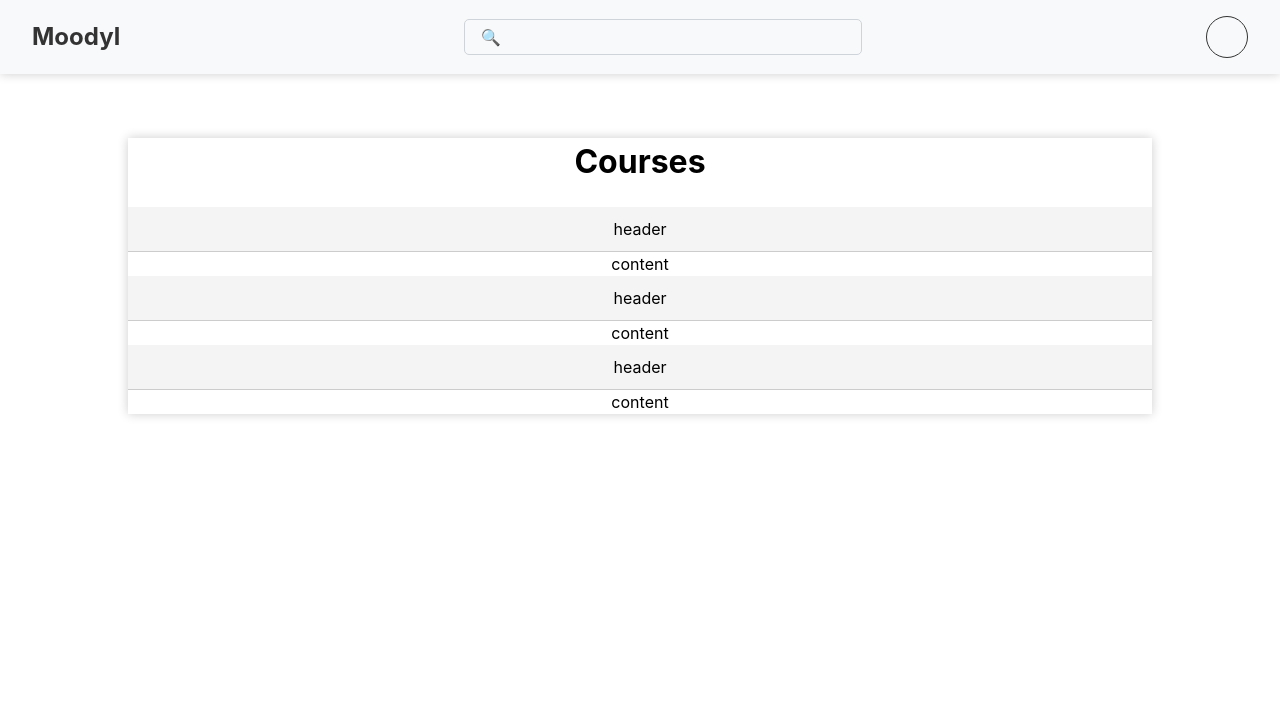
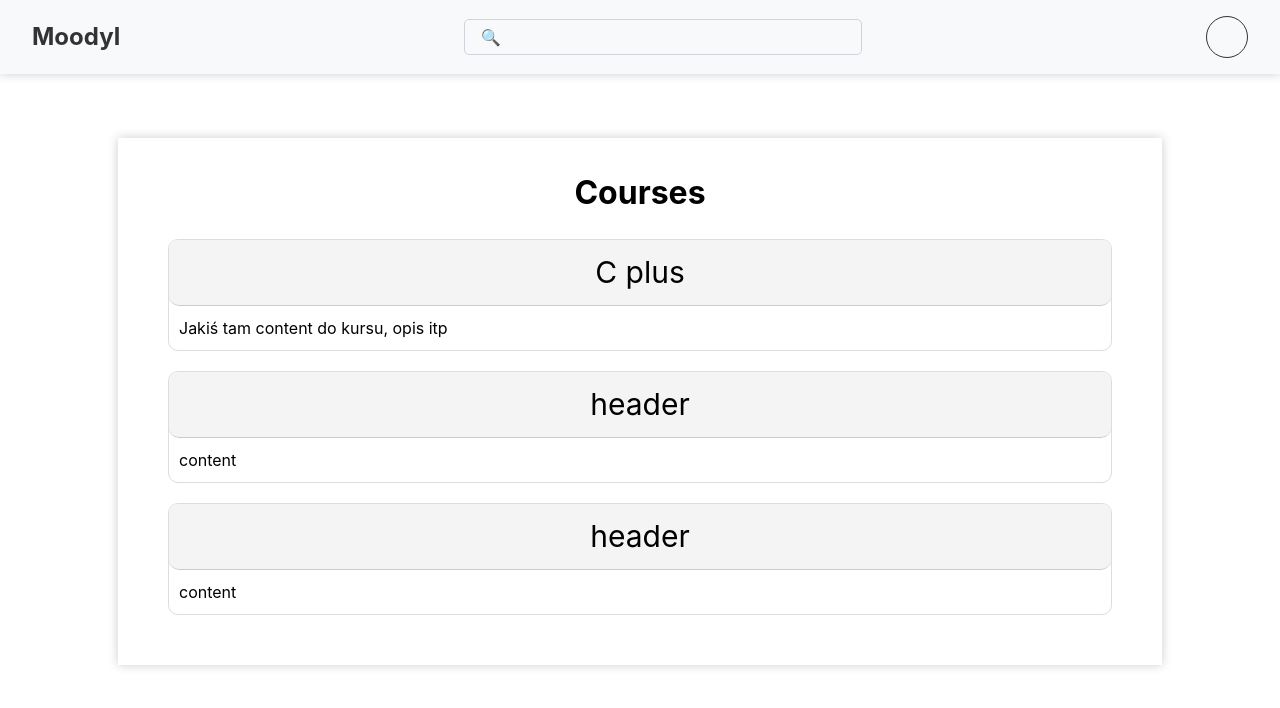
Before and after one commit to dyzioq/moodle-clone-frontend, a React (Vite) app: page /teacher in a window 1280 px wide. Shown: the top 708 px of the page. Built offline with nearby package versions, Linux system fonts and the light colour scheme.

Commit message:
Adding repo page for student and teacher, connecting to router

```diff
--- a/src/App.tsx
+++ b/src/App.tsx
@@ -3,6 +3,8 @@ import { BrowserRouter, Routes, Route} from 'react-router-dom'
 import StudentPage from './pages/studentPage/StudentPage.tsx'
 import TeacherPage from './pages/teacherPage/TeacherPage.tsx'
 import LoginPage from './pages/loginPage/LoginPage.tsx'
+import TeacherRepoPage from './pages/teacherRepoPage/TeacherRepoPage.tsx'
+import StudentRepoPage from './pages/studentRepoPage/StudentRepoPage.tsx'
 
 function App() {
   return (
@@ -11,6 +13,9 @@ function App() {
         <Route path="/" element={<LoginPage/>} />
         <Route path="/student" element={<StudentPage />} />
         <Route path="/teacher" element={<TeacherPage />} />
+        <Route path="/teacher" element={<TeacherPage />} />
+        <Route path="/teacher/repo" element={<TeacherRepoPage />} />
+        <Route path="/student/repo" element={<StudentRepoPage />} />
       </Routes>
     </BrowserRouter>
   )
--- a/src/components/header/Header.tsx
+++ b/src/components/header/Header.tsx
@@ -1,14 +1,16 @@
 import './Header.scss';
+import { useNavigate } from 'react-router-dom';
 
 export default function Header() {
+  const navigate = useNavigate();
   return (
-    <div className='header'>
+    <div className='header' onClick={() => navigate("/")}>
         <div className='header__logo'>Moodyl</div>
-        <div className='header__search'>
+        <div className='header__search' onClick={(e) => e.stopPropagation()}>
             &#128269;
             <input></input>
         </div>
-        <div className='header__profile'></div>
+        <div className='header__profile' onClick={(e) => e.stopPropagation()}></div>
     </div>
   )
 }
--- a/src/pages/studentPage/StudentPage.scss
+++ b/src/pages/studentPage/StudentPage.scss
@@ -1,17 +1,17 @@
-.courses {
-    box-shadow: 0 0 10px rgba(0, 0, 0, 0.2);
-    width: 80%;
-    margin: auto;
-    margin-top: 5%;
+// .courses {
+//     box-shadow: 0 0 10px rgba(0, 0, 0, 0.2);
+//     width: 80%;
+//     margin: auto;
+//     margin-top: 5%;
 
-    .courses__list {
-        list-style: none;
-        padding: 0;
+//     .courses__list {
+//         list-style: none;
+//         padding: 0;
 
-        .courses__list__li__header {
-            padding: 10px;
-            background-color: #f4f4f4;
-            border-bottom: 1px solid #ccc;
-        }
-    }
-}
+//         .courses__list__li__header {
+//             padding: 10px;
+//             background-color: #f4f4f4;
+//             border-bottom: 1px solid #ccc;
+//         }
+//     }
+// }
--- a/src/pages/studentPage/StudentPage.tsx
+++ b/src/pages/studentPage/StudentPage.tsx
@@ -1,22 +1,24 @@
 import './StudentPage.scss';
+import { useNavigate } from 'react-router-dom';
 import Header from '../../components/header/Header';
 
 export default function StudentPage() {
+  const navigate = useNavigate();
   return (
     <>
       <Header />
       <div className="courses">
         <h1 className="courses__header">Courses</h1>
         <ul className="courses__list">
-          <li>
+          <li className='courses__list__li' onClick={() => navigate("/student/repo")}>
             <div className='courses__list__li__header'>header</div>
             <div className='courses__list__li__content'>content</div>
           </li>
-          <li>
+          <li className='courses__list__li' onClick={() => navigate("/student/repo")}>
             <div className='courses__list__li__header'>header</div>
             <div className='courses__list__li__content'>content</div>
           </li>
-          <li>
+          <li className='courses__list__li' onClick={() => navigate("/student/repo")}>
             <div className='courses__list__li__header'>header</div>
             <div className='courses__list__li__content'>content</div>
           </li>
--- /dev/null
+++ b/src/pages/studentRepoPage/StudentRepoPage.tsx
@@ -0,0 +1,23 @@
+import './StudentRepoPage.scss';
+import { useNavigate } from 'react-router-dom';
+import Header from '../../components/header/Header';
+
+export default function StudentRepoPage() {
+  const navigate = useNavigate();
+
+  function handleChangeFile(event: any) {
+    console.log(event.target.files);
+  }
+  return (
+    <>
+      <Header />
+      <div className="repo">
+        <h1 className="repo__header">Course name jfoisajfqajiowa</h1>
+        <div className='repo__file'>
+          <input type="file" onChange={(event) => handleChangeFile(event)} multiple/>
+          <button>Upload</button>
+        </div>
+      </div>
+    </>
+  )
+}
--- a/src/pages/teacherPage/TeacherPage.scss
+++ b/src/pages/teacherPage/TeacherPage.scss
@@ -1,17 +1,32 @@
 .courses {
     box-shadow: 0 0 10px rgba(0, 0, 0, 0.2);
     width: 80%;
+    padding: 10px;
     margin: auto;
     margin-top: 5%;
+}
 
 .courses__list {
     list-style: none;
-        padding: 0;
+    padding: 0 20px 20px 20px;
+    margin: 0;
+}
+
+.courses__list__li {
+    border: 1px solid #ddd;
+    border-radius: 10px;
+    margin: 20px;
+}
 
 .courses__list__li__header {
+    background-color: #f4f4f4;
     padding: 10px;
-            background-color: #f4f4f4;
     border-bottom: 1px solid #ccc;
+    border-radius: 10px;
+    font-size: 30px;
 }
+
+.courses__list__li__content {
+    padding: 10px;
+    text-align: left;
 }
-}
--- a/src/pages/teacherPage/TeacherPage.tsx
+++ b/src/pages/teacherPage/TeacherPage.tsx
@@ -1,22 +1,24 @@
 import './TeacherPage.scss';
+import { useNavigate } from 'react-router-dom';
 import Header from '../../components/header/Header';
 
-export default function StudentPage() {
+export default function TeacherPage() {
+  const navigate = useNavigate();
   return (
     <>
       <Header />
       <div className="courses">
         <h1 className="courses__header">Courses</h1>
         <ul className="courses__list">
-          <li>
+          <li className='courses__list__li' onClick={() => navigate("/teacher/repo")}>
+            <div className='courses__list__li__header'>C plus</div>
+            <div className='courses__list__li__content'>Jakiś tam content do kursu, opis itp</div>
+          </li>
+          <li className='courses__list__li' onClick={() => navigate("/teacher/repo")}>
             <div className='courses__list__li__header'>header</div>
             <div className='courses__list__li__content'>content</div>
           </li>
-          <li>
-            <div className='courses__list__li__header'>header</div>
-            <div className='courses__list__li__content'>content</div>
-          </li>
-          <li>
+          <li className='courses__list__li' onClick={() => navigate("/teacher/repo")}>
             <div className='courses__list__li__header'>header</div>
             <div className='courses__list__li__content'>content</div>
           </li>
--- /dev/null
+++ b/src/pages/teacherRepoPage/TeacherRepoPage.scss
@@ -0,0 +1,7 @@
+.repo {
+    box-shadow: 0 0 10px rgba(0, 0, 0, 0.2);
+    width: 80%;
+    padding: 10px;
+    margin: auto;
+    margin-top: 5%;
+}
--- /dev/null
+++ b/src/pages/teacherRepoPage/TeacherRepoPage.tsx
@@ -0,0 +1,23 @@
+import './TeacherRepoPage.scss';
+import { useNavigate } from 'react-router-dom';
+import Header from '../../components/header/Header';
+
+export default function TeacherRepoPage() {
+  const navigate = useNavigate();
+
+  function handleChangeFile(event: any) {
+    console.log(event.target.files);
+  }
+  return (
+    <>
+      <Header />
+      <div className="repo">
+        <h1 className="repo__header">Course name jfoisajfqajiowa</h1>
+        <div className='repo__file'>
+          <input type="file" onChange={(event) => handleChangeFile(event)} multiple/>
+          <button>Upload</button>
+        </div>
+      </div>
+    </>
+  )
+}
```
Also changed, not shown: src/pages/studentRepoPage/StudentRepoPage.scss (added). Lines whose indentation alone changed are shown as unchanged.
